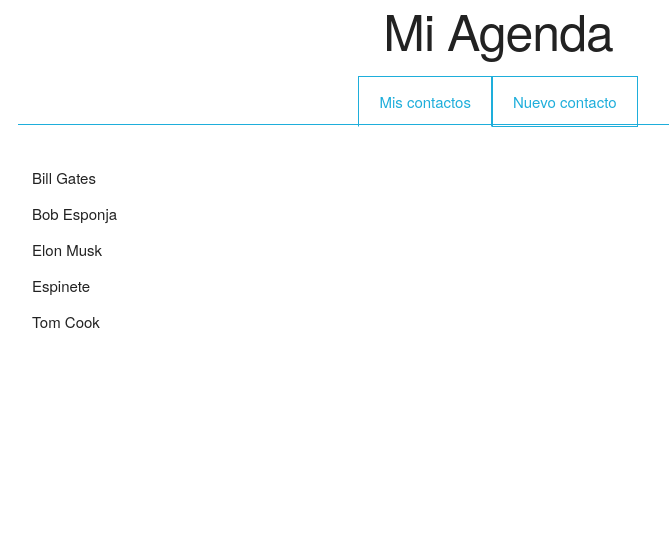
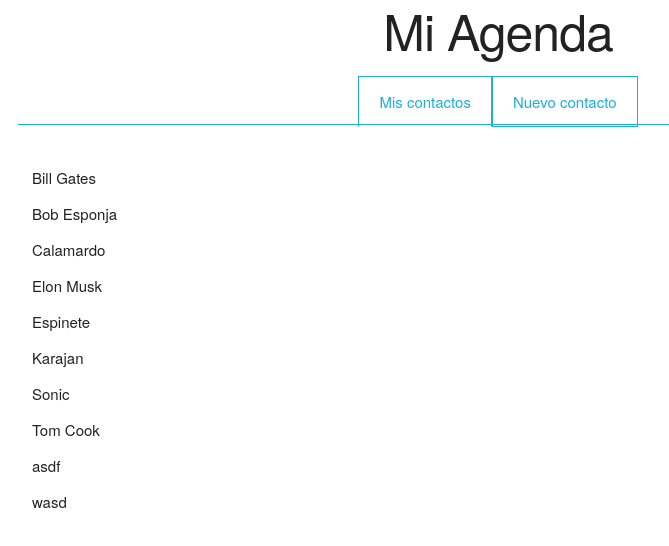
Before and after one commit to TheHandyOwl/ejercicios_angular, an Angular app in the folder Agenda/: page /mis-contactos in a window 1280 px wide. Shown: the top 546 px of the page, without its empty margins (142-811 px from the left). Built offline with nearby package versions, Linux system fonts and the light colour scheme; data requests are answered from the project's data file.

Commit message:
Comentarios varios para documentar

```diff
--- a/Agenda/db.json
+++ b/Agenda/db.json
@@ -44,6 +44,51 @@
       "facebook": "",
       "twitter": "",
       "id": 5
+    },
+    {
+      "nombre": "Calamardo",
+      "apellidos": "",
+      "movil": "",
+      "email": "",
+      "facebook": "",
+      "twitter": "",
+      "id": 6
+    },
+    {
+      "nombre": "Karajan",
+      "apellidos": "",
+      "movil": "",
+      "email": "",
+      "facebook": "",
+      "twitter": "",
+      "id": 7
+    },
+    {
+      "nombre": "Sonic",
+      "apellidos": "",
+      "movil": "",
+      "email": "",
+      "facebook": "",
+      "twitter": "",
+      "id": 8
+    },
+    {
+      "nombre": "asdf",
+      "apellidos": "",
+      "movil": "",
+      "email": "",
+      "facebook": "",
+      "twitter": "",
+      "id": 9
+    },
+    {
+      "nombre": "wasd",
+      "apellidos": "",
+      "movil": "",
+      "email": "",
+      "facebook": "",
+      "twitter": "",
+      "id": 10
     }
   ]
 }
--- a/Agenda/src/app/app-routing/app-routing.module.ts
+++ b/Agenda/src/app/app-routing/app-routing.module.ts
@@ -16,7 +16,7 @@ const routes: Routes = [
   },
   {
     path: '**', // ** Cualquier cosa. PONER AL FINAL PORQUE EL ORDEN IMPORTA!!!
-    pathMatch: 'full', // Cómo se comporta la ruta: que matchee hasta la ruta, hasta las opciones, todo
+    pathMatch: 'full', // Cómo se comporta la ruta: que matchee hasta la ruta, hasta las opciones. Todo
     redirectTo: '/mis-contactos'
   }
 ];
--- a/Agenda/src/app/app.component.ts
+++ b/Agenda/src/app/app.component.ts
@@ -1,4 +1,3 @@
-//import { Component } from '@angular/core';
 import { Component } from '@angular/core';
 
 @Component({
--- a/Agenda/src/app/contacto.ts
+++ b/Agenda/src/app/contacto.ts
@@ -11,8 +11,7 @@ export class Contacto {
     ) {}
 
     // Función a nivel de clase y no a nivel de instancia
-    // Creamos una nueva instancia de tipo 'Contacto' a
-    // partir de un objeto JSON.
+    // Creamos una nueva instancia de tipo 'Contacto' a partir de un objeto JSON.
     static nuevoDesdeJson(json: any): Contacto {
         return new Contacto(
             json.id,
@@ -25,8 +24,7 @@ export class Contacto {
         );
     }
 
-    // Creamos un nuev array de instancias de tipo 'Contacto'
-    // a partir de un array de objetos JSON.
+    // Creamos un nuevo array de instancias de tipo 'Contacto' a partir de un array de objetos JSON.
     static nuevaColeccionDesdeJson(json: any[]): Contacto[] {
         return json.map((contactoJson:any): Contacto => {
             return Contacto.nuevoDesdeJson(contactoJson);
--- a/Agenda/src/app/contactos.service.ts
+++ b/Agenda/src/app/contactos.service.ts
@@ -39,7 +39,7 @@ export class ContactosService {
     // hacer esta operación nos apoyamos en la función 'map', que es un operador de los objetos
     // 'Observables'. Este operador transforma un 'Observable' en otro.
     // Un observable de response se transforma en un observable de contactos
-    // Ahora tenemos un observable que tendremos que importar e instanciar
+    // OJO: Tenemos un observable que tendremos que importar e instanciar
     return this._http
                 //.get('http://localhost:3004/contactos')
                 .get(`${environment.apiUri}/contactos`)
@@ -74,7 +74,7 @@ export class ContactosService {
                });
   }
 
-  eliminarContacto(_contacto: string): void {
+  eliminarContacto(contacto: string): void {
     /*
     this.contactos = this.contactos.filter( (contactoAComprobar: string): boolean => {
       return contactoAComprobar !== contacto;
--- a/Agenda/src/app/nuevo-contacto/nuevo-contacto.component.ts
+++ b/Agenda/src/app/nuevo-contacto/nuevo-contacto.component.ts
@@ -20,12 +20,13 @@ export class NuevoContactoComponent {
 
   guardarContacto(contacto: Contacto): void {
   this._contactosService
-      .agregarContacto(contacto)
+      .agregarContacto(contacto) // Devuelve un observable!!!
       // Cambiamos esta parte
       /*
       // Tenemos que suscribirnos
+      // Si no nos suscribimos no se invoca!!!
       .subscribe(() => {
-        this.contactos$ = this._contactosService.obtenerContactos(); // Podríamos pasar un contacto pero lo pasamos vacío
+        this.contactos$ = this._contactosService.obtenerContactos(); // Podríamos pasar un contacto pero lo pasamos vacío si queremos hacer algo con el contacto, pero no es el caso. Tan sólo actualizamos lista cuando finaliza
       }) // Si no hacemos esto no se invoca. Aquí no hay pipe
       */
       //.subscribe(); // Invoca un observable, y se ejecuta tras la operación asíncrona que estaba ejecutando
```
